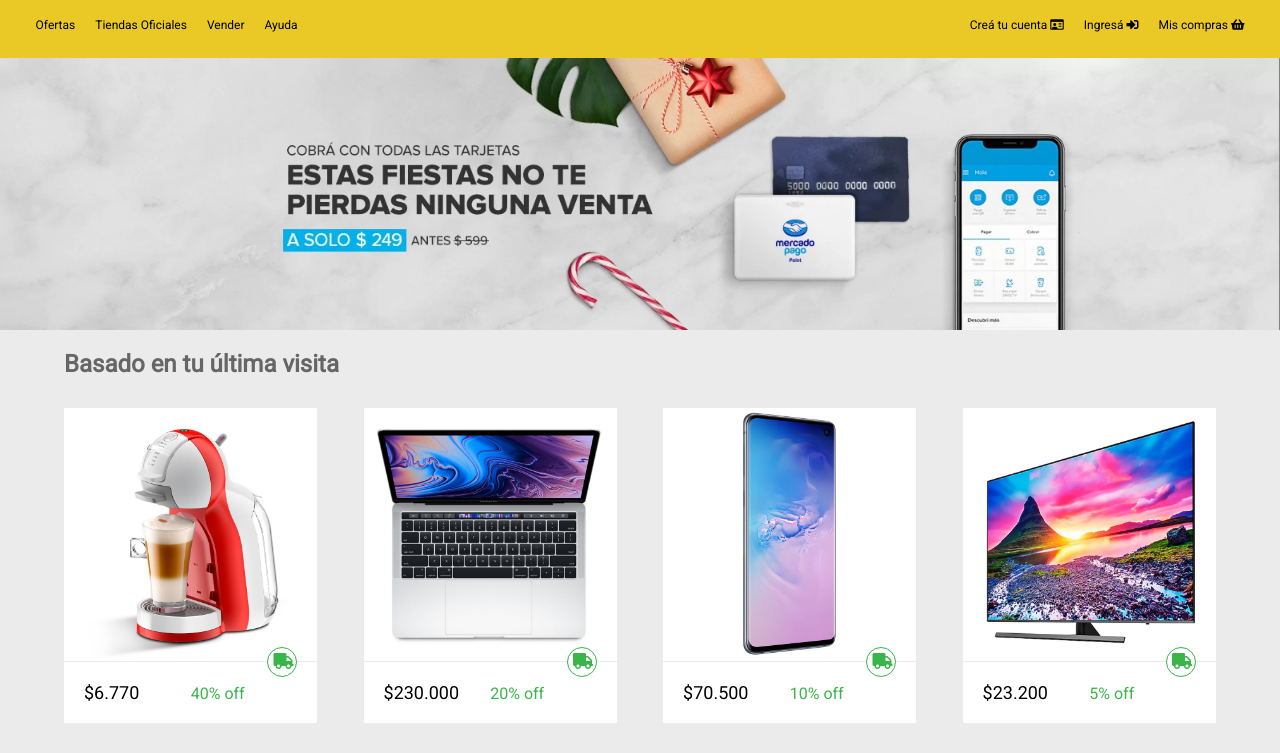
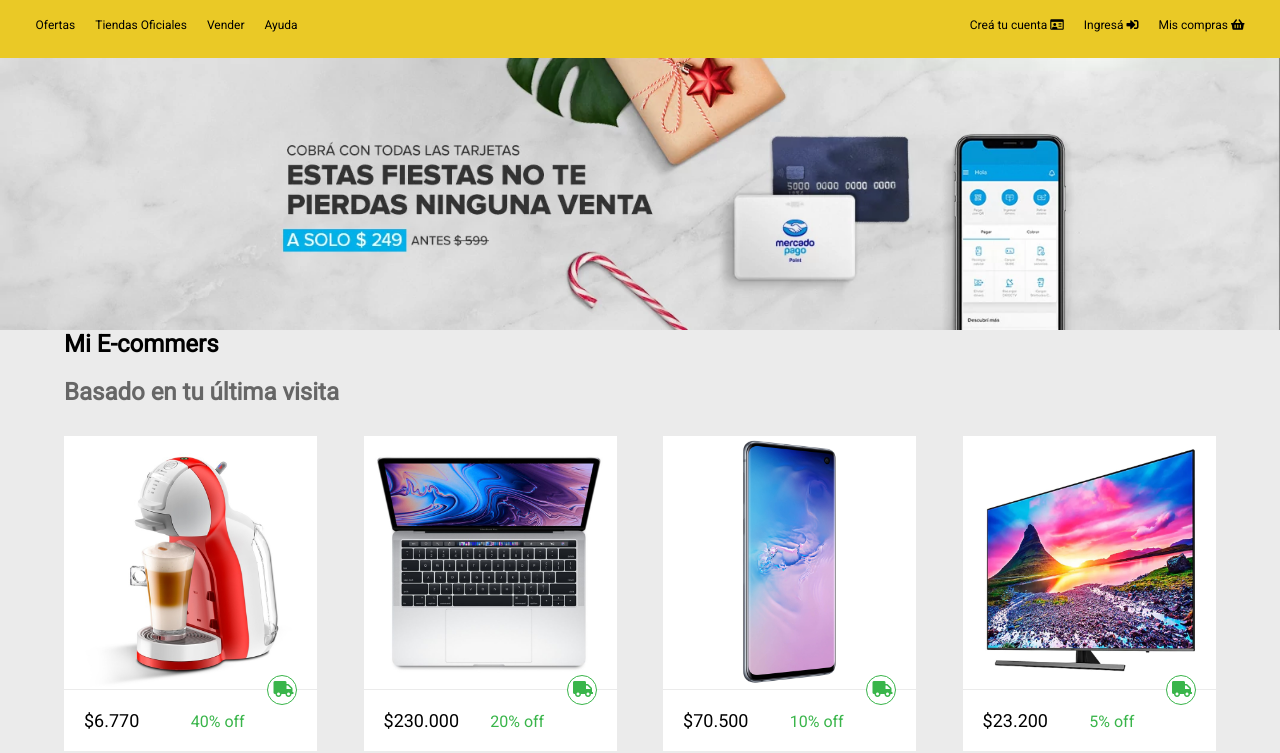
Before and after one commit to carolinadigitalhouse/Pelicula, a website: page views/index.html in a window 1280 px wide. Shown: the part 82-835 px from the top of the page. Drawn offline with Linux system fonts and the light colour scheme; files that its build step writes are made by us from their sources; files whose address does not match are found by name.

Commit message:
agregando un h2

```diff
--- a/views/index.html
+++ b/views/index.html
@@ -42,6 +42,7 @@
         </section>
         <main>
             <section class="last-visit">
+                <h2>Mi E-commers</h2>
                 <h3>Basado en tu última visita</h3>
                 <div class="products">
                     <article>
```
